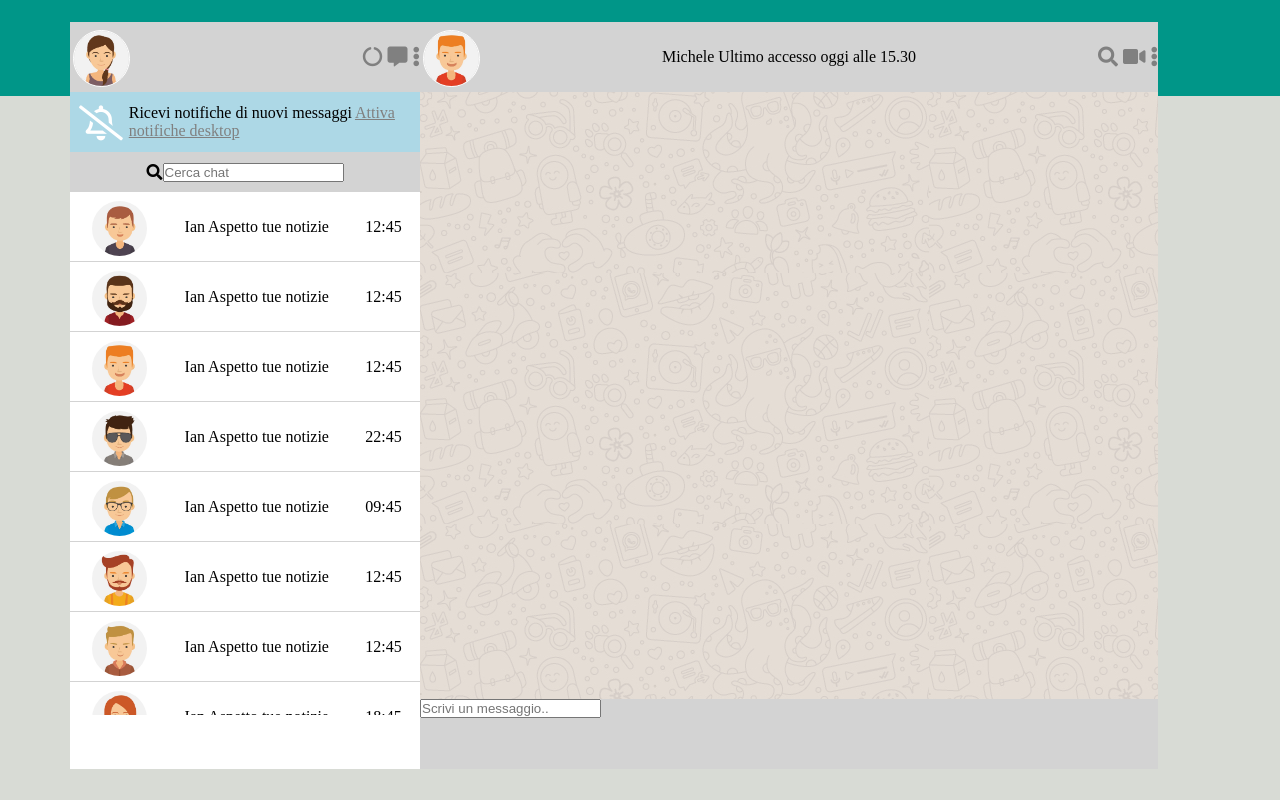
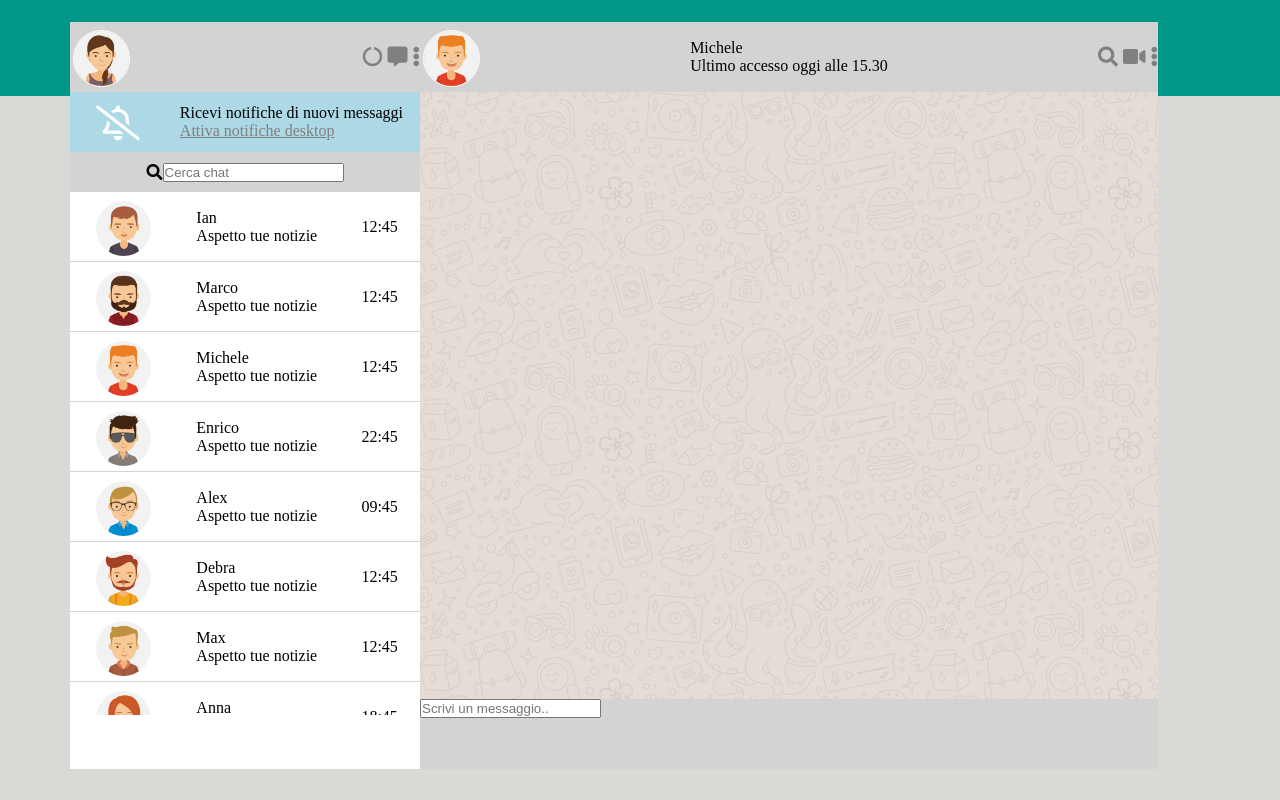
Before and after one commit to alicemarias/js-html-css-boolzap, a plain HTML site: page index.html in a window 1280 px wide. Drawn offline with nearby package versions, Linux system fonts and the light colour scheme.

Commit message:
migliorie

```diff
--- a/css/style.css
+++ b/css/style.css
@@ -73,7 +73,7 @@
   background-color: lightblue;
   width: 100%;
   display: flex;
-  justify-content: space-between;
+  justify-content: space-around;
   align-items: center;
 }
 .contacts .ricerca {
@@ -95,9 +95,7 @@
   align-items: center;
   border-bottom: 1px solid lightgrey;
 }
-main .col {
-  flex-direction: column;
-}
+
 /* FINE COLONNA CONTATTI
 
 /* INIZIO COLONNA CHAT */
--- a/index.html
+++ b/index.html
@@ -36,7 +36,7 @@
               <i class="far fa-bell-slash"></i>
             </div>
             <div class="col">
-              <span>Ricevi notifiche di nuovi messaggi </span>
+              <p>Ricevi notifiche di nuovi messaggi </p>
               <span><a href="#">Attiva notifiche desktop</a></span>
             </div>
           </div>
@@ -55,7 +55,7 @@
                 <img src="img/avatar_7.jpg" alt="avatar">
               </div>
               <div class="col">
-                <span> Ian </span>
+                <p> Ian </p>
                 <span> Aspetto tue notizie </span>
               </div>
               <span> 12:45 </span>
@@ -67,7 +67,7 @@
                 <img src="img/avatar_8.jpg" alt="avatar">
               </div>
               <div class="col">
-                <span> Ian </span>
+                <p> Marco </p>
                 <span> Aspetto tue notizie </span>
               </div>
               <span> 12:45 </span>
@@ -79,7 +79,7 @@
                 <img src="img/avatar_1.jpg" alt="avatar">
               </div>
               <div class="col">
-                <span> Ian </span>
+                <p> Michele </p>
                 <span> Aspetto tue notizie </span>
               </div>
               <span> 12:45 </span>
@@ -91,7 +91,7 @@
                 <img src="img/avatar_2.jpg" alt="avatar">
               </div>
               <div class="col">
-                <span> Ian </span>
+                <p> Enrico </p>
                 <span> Aspetto tue notizie </span>
               </div>
               <span> 22:45 </span>
@@ -103,7 +103,7 @@
                 <img src="img/avatar_3.jpg" alt="avatar">
               </div>
               <div class="col">
-                <span> Ian </span>
+                <p> Alex </p>
                 <span> Aspetto tue notizie </span>
               </div>
               <span> 09:45 </span>
@@ -115,7 +115,7 @@
                 <img src="img/avatar_4.jpg" alt="avatar">
               </div>
               <div class="col">
-                <span> Ian </span>
+                <p> Debra </p>
                 <span> Aspetto tue notizie </span>
               </div>
               <span> 12:45 </span>
@@ -127,7 +127,7 @@
                 <img src="img/avatar_5.jpg" alt="avatar">
               </div>
               <div class="col">
-                <span> Ian </span>
+                <p> Max </p>
                 <span> Aspetto tue notizie </span>
               </div>
               <span> 12:45 </span>
@@ -139,7 +139,7 @@
                 <img src="img/avatar_6.jpg" alt="avatar">
               </div>
               <div class="col">
-                <span> Ian </span>
+                <p> Anna </p>
                 <span> Aspetto tue notizie </span>
               </div>
               <span> 18:45 </span>
@@ -158,7 +158,7 @@
               <img src="img/avatar_1.jpg" alt="avatar">
             </div>
             <div class="info">
-              <span>Michele</span>
+              <p>Michele</p>
               <span>Ultimo accesso oggi alle 15.30</span>
             </div>
             <div class="icon">
```
